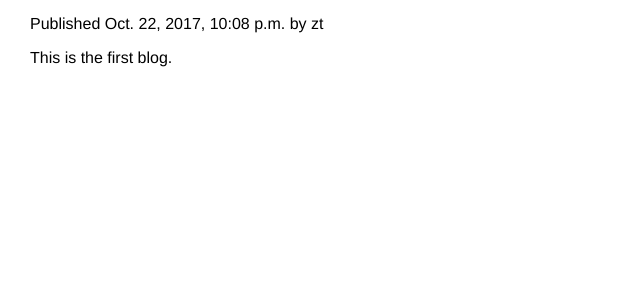
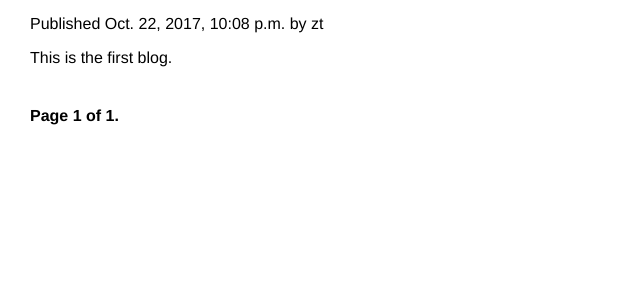
Before and after one commit to ZTCooper/django, a Django app: page /blog/ in a window 1280 px wide. Shown: the part 254-554 px from the top of the page, without its empty margins (0-640 px from the left). Run offline with Django 3.2, Linux system fonts and the light colour scheme; data comes from the database, SQL or seed files in the repository.

Commit message:
添加页码

```diff
--- a/django-by-example/mysite/blog/templates/blog/post/list.html
+++ b/django-by-example/mysite/blog/templates/blog/post/list.html
@@ -14,4 +14,5 @@
 	</p>
 	{{ post.body|truncatewords:30|linebreaks }}
 {% endfor %}
+{% include "pagination.html" with page=posts %}
 {% endblock %}
--- /dev/null
+++ b/django-by-example/mysite/blog/templates/pagination.html
@@ -0,0 +1,13 @@
+<div class="pagination">
+  <span class="step-links">
+    {% if page.has_previous %}
+      <a href="?page={{ page.previous_page_number }}">Previous</a>
+    {% endif %}
+    <span class="current">
+      Page {{ page.number }} of {{ page.paginator.num_pages }}.
+    </span>
+      {% if page.has_next %}
+        <a href="?page={{ page.next_page_number }}">Next</a>
+      {% endif %}
+  </span>
+</div>
--- a/django-by-example/mysite/blog/views.py
+++ b/django-by-example/mysite/blog/views.py
@@ -1,11 +1,21 @@
 from django.shortcuts import render, get_object_or_404
+from django.core.paginator import Paginator, EmptyPage, PageNotAnInteger
 from .models import Post
 
 # Create your views here.
 
 def post_list(request):
 	posts = Post.published.all()
-	return render(request, 'blog/post/list.html', {'posts': posts})
+	object_list = Post.published.all()
+	paginator = Paginator(object_list, 3)	#每页3个post
+	page = request.GET.get('page')
+	try:
+		posts = paginator.page(page)
+	except PageNotAnInteger:		#不是整数
+		posts = paginator.page(1)	#返回第一页
+	except EmptyPage:	#超出最大
+		posts = paginator.page(paginator.num_pages)		#返回最后一页
+	return render(request, 'blog/post/list.html', {'page':page, 'posts': posts})
 
 def post_detail(request, year, month, day, post):
 	post = get_bject_or_404(Post,
```
